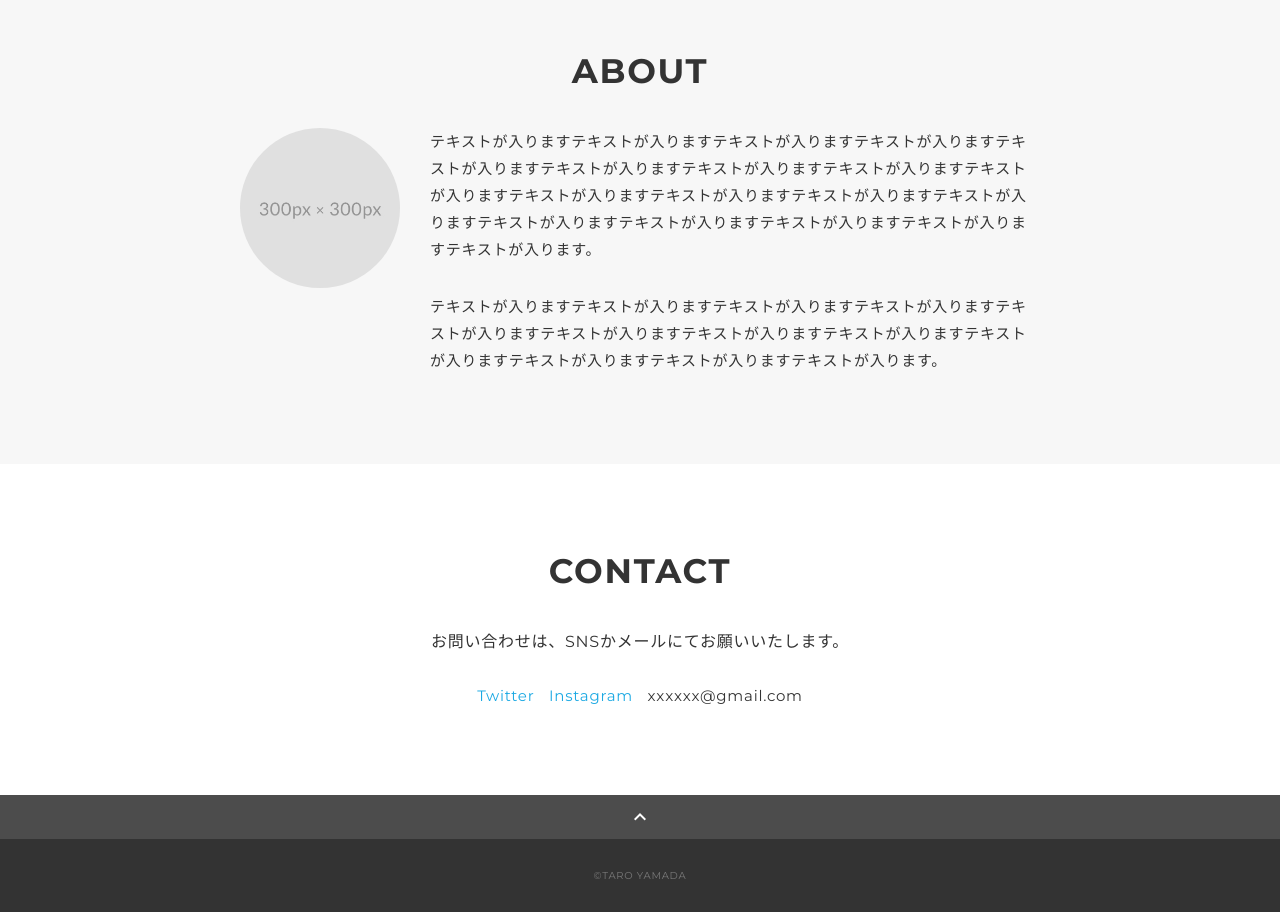
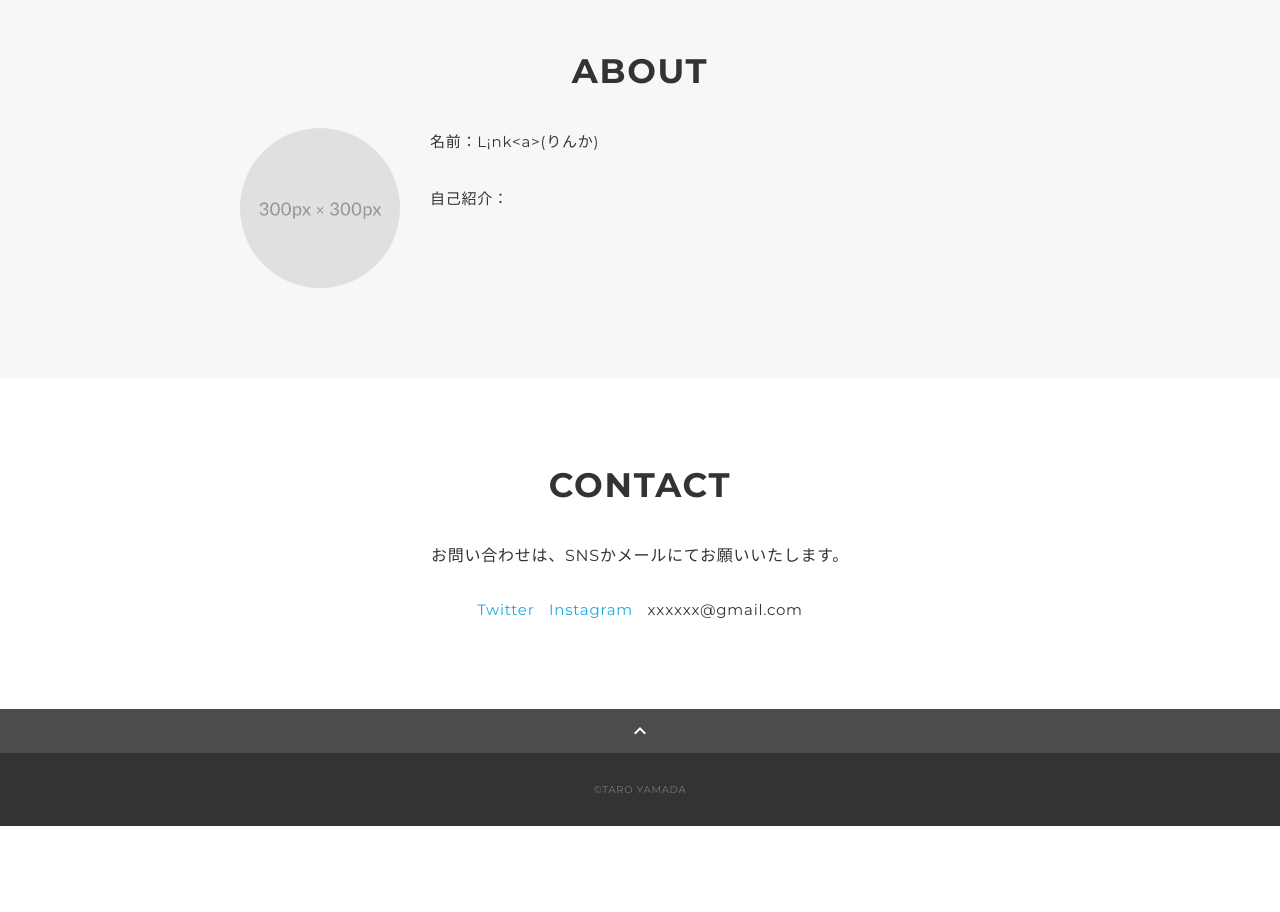
Before and after one commit to linkabridge/linkabridge.github.io, a plain HTML site: page index.html in a window 1280 px wide. Shown: the part 2340-3252 px from the top of the page. After the commit the page ends 3166 px from the top, so only its background shows below. Drawn offline with nearby package versions, Linux system fonts and the light colour scheme.

Commit message:
自己紹介の更新

```diff
--- a/index.html
+++ b/index.html
@@ -159,10 +159,10 @@
             </p>
             <div class="profile-body">
               <p>
-                テキストが入りますテキストが入りますテキストが入りますテキストが入りますテキストが入りますテキストが入りますテキストが入りますテキストが入りますテキストが入りますテキストが入りますテキストが入りますテキストが入りますテキストが入りますテキストが入りますテキストが入りますテキストが入りますテキストが入りますテキストが入ります。
+                名前：L¡nk&lt;a&gt;(りんか)
               </p>
               <p>
-                テキストが入りますテキストが入りますテキストが入りますテキストが入りますテキストが入りますテキストが入りますテキストが入りますテキストが入りますテキストが入りますテキストが入りますテキストが入りますテキストが入ります。
+                自己紹介：
               </p>
             </div>
           </div>
```
